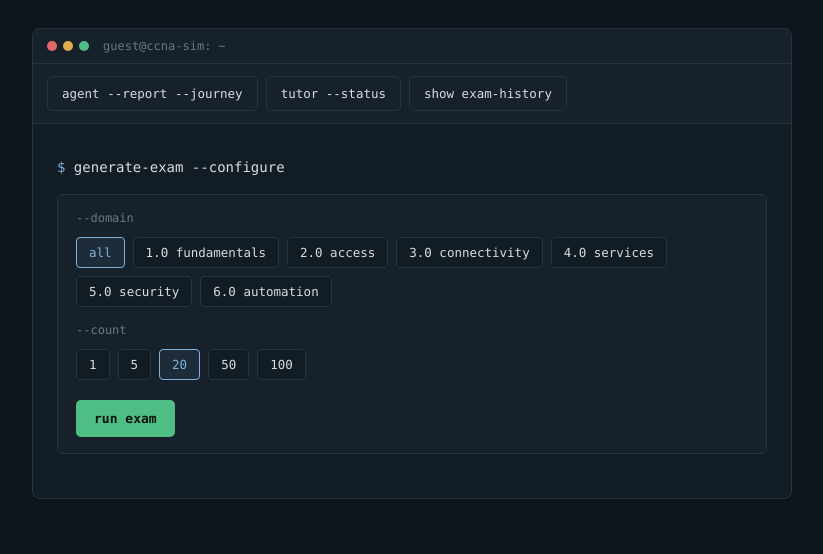
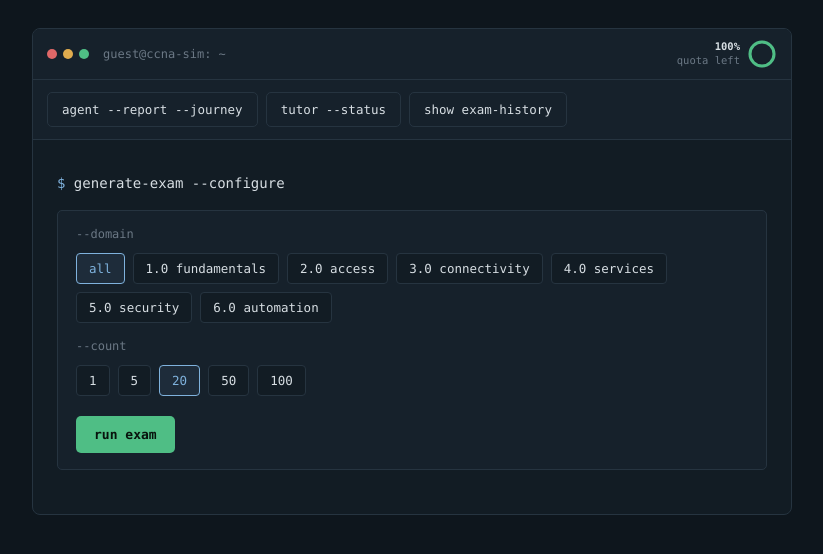
Before and after one commit to lionelkavunga8-dev/silver-waffle, a Flask app: page / in a window 1280 px wide. Shown: the top 554 px of the page, without its empty margins (228-1051 px from the left). Run offline with Flask 3, Linux system fonts and the light colour scheme; data that the repository does not hold is empty; some libraries are stand-ins or nearby versions.

Commit message:
Add files via upload

```diff
--- a/templates/index.html
+++ b/templates/index.html
@@ -49,6 +49,13 @@
   .titlebar .dot.y { background: #E0AC4E; }
   .titlebar .dot.g { background: #4FBE85; }
   .titlebar .path { color: var(--muted); font-size: 12px; margin-left: 4px; }
+
+  .quota-ring-wrap { margin-left: auto; display: flex; align-items: center; gap: 7px; cursor: default; }
+  .quota-ring-label { font-size: 10.5px; color: var(--muted); text-align: right; line-height: 1.3; }
+  .quota-ring-label .n { color: var(--text); font-weight: 600; }
+  .quota-ring svg { display: block; }
+  .quota-ring circle.track { stroke: var(--line); fill: none; }
+  .quota-ring circle.fill { fill: none; stroke-linecap: round; transition: stroke-dashoffset 0.3s ease; }
 
   .toolbar { display: flex; gap: 8px; padding: 12px 14px; background: var(--panel-alt); border-bottom: 1px solid var(--line); flex-wrap: wrap; }
 
@@ -167,6 +174,17 @@
   <div class="titlebar">
     <div class="dots"><span class="dot r"></span><span class="dot y"></span><span class="dot g"></span></div>
     <span class="path">guest@ccna-sim: ~</span>
+    <div class="quota-ring-wrap" id="quotaRingWrap" title="Estimated daily Gemini quota remaining (self-tracked by this app, resets ~midnight UTC)">
+      <div class="quota-ring-label"><span class="n" id="quotaPctText">--%</span><br>quota left</div>
+      <div class="quota-ring">
+        <svg width="30" height="30" viewBox="0 0 30 30">
+          <circle class="track" cx="15" cy="15" r="12" stroke-width="3"></circle>
+          <circle class="fill" id="quotaRingFill" cx="15" cy="15" r="12" stroke-width="3"
+                  stroke="#4FBE85" stroke-dasharray="75.4" stroke-dashoffset="0"
+                  transform="rotate(-90 15 15)"></circle>
+        </svg>
+      </div>
+    </div>
   </div>
 
   <div class="toolbar">
@@ -226,6 +244,27 @@
 </div>
 
 <script>
+const QUOTA_CIRCUMFERENCE = 2 * Math.PI * 12;
+
+async function refreshQuotaRing() {
+  try {
+    const res = await fetch('/quota-status');
+    const data = await res.json();
+    if (data.error) return;
+    const pct = data.remaining_pct;
+    document.getElementById('quotaPctText').textContent = `${pct}%`;
+    const fill = document.getElementById('quotaRingFill');
+    fill.setAttribute('stroke-dashoffset', QUOTA_CIRCUMFERENCE * (1 - pct / 100));
+    const color = pct >= 50 ? '#4FBE85' : (pct >= 20 ? '#E0AC4E' : '#E06868');
+    fill.setAttribute('stroke', color);
+    document.getElementById('quotaRingWrap').title =
+      `Estimated: ${data.used}/${data.limit} Gemini requests used today (self-tracked by this app, resets ~midnight UTC)`;
+  } catch (err) {
+    // Non-critical - fail silently, ring just stays at its last known state.
+  }
+}
+refreshQuotaRing();
+
 let currentQuestions = [];
 let selectedTopic = "All Domains (Full Exam)";
 let selectedCount = 20;
@@ -318,6 +357,7 @@ async function fetchJourney() {
     const data = await res.json();
     if (data.error) throw new Error(data.error);
     renderJourneyPanel(data.journey, data.report);
+    refreshQuotaRing();
   } catch (err) {
     panel.innerHTML = `<p class="muted">Error: ${escapeHtml(err.message)}</p>`;
   }
@@ -379,9 +419,11 @@ async function requestTutorSession() {
     if (data.error) {
       if (data.progress) { renderTutorPanel(data.progress, null, null); }
       panel.insertAdjacentHTML('afterbegin', `<p class="muted">${escapeHtml(data.error)}</p>`);
+      refreshQuotaRing();
       return;
     }
     renderTutorPanel(data.progress, data.report, data.progress.lifetime_total);
+    refreshQuotaRing();
   } catch (err) {
     panel.innerHTML = `<p class="muted">Error: ${escapeHtml(err.message)}</p>`;
   }
@@ -498,6 +540,7 @@ async function generateExam() {
     status.textContent = 'Error: ' + err.message;
   } finally {
     setButtonLoading(genBtn, false, '', 'run exam');
+    refreshQuotaRing();
   }
 }
 document.getElementById('generateBtn').addEventListener('click', generateExam);
```
